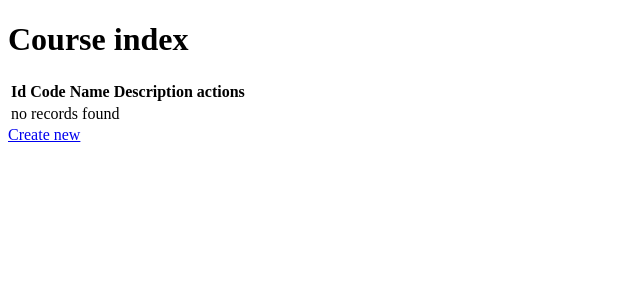
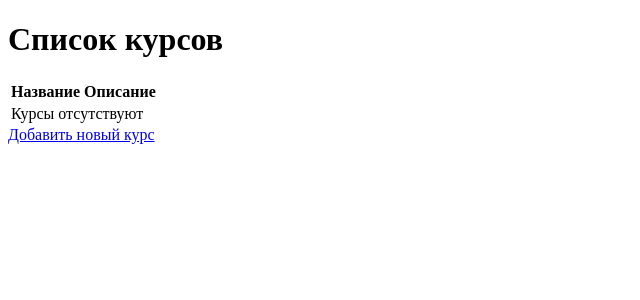
Before and after one commit to Strannik4884/study-on, a Symfony app: template templates/course/index.html.twig in a window 1280 px wide. Shown: the top 300 px of the page, without its empty margins (0-640 px from the left). Run offline with Twig, Linux system fonts and the light colour scheme; the template is opened without the code that fills it, so the values that code supplies are empty; some libraries are stand-ins or nearby versions.

Commit message:
Update course list in index template

```diff
--- a/templates/course/index.html.twig
+++ b/templates/course/index.html.twig
@@ -1,39 +1,30 @@
 {% extends 'base.html.twig' %}
 
-{% block title %}Course index{% endblock %}
+{% block title %}Список курсов{% endblock %}
 
 {% block body %}
-    <h1>Course index</h1>
+    <h1>Список курсов</h1>
 
     <table class="table">
         <thead>
             <tr>
-                <th>Id</th>
-                <th>Code</th>
-                <th>Name</th>
-                <th>Description</th>
-                <th>actions</th>
+                <th>Название</th>
+                <th>Описание</th>
             </tr>
         </thead>
         <tbody>
         {% for course in courses %}
             <tr>
-                <td>{{ course.id }}</td>
-                <td>{{ course.code }}</td>
-                <td>{{ course.name }}</td>
+                <td><a href="{{ path('course_show', {'id': course.id}) }}">{{ course.name }}</a></td>
                 <td>{{ course.description }}</td>
-                <td>
-                    <a href="{{ path('course_show', {'id': course.id}) }}">show</a>
-                    <a href="{{ path('course_edit', {'id': course.id}) }}">edit</a>
-                </td>
             </tr>
         {% else %}
             <tr>
-                <td colspan="5">no records found</td>
+                <td colspan="5">Курсы отсутствуют</td>
             </tr>
         {% endfor %}
         </tbody>
     </table>
 
-    <a href="{{ path('course_new') }}">Create new</a>
+    <a href="{{ path('course_new') }}">Добавить новый курс</a>
 {% endblock %}
```
